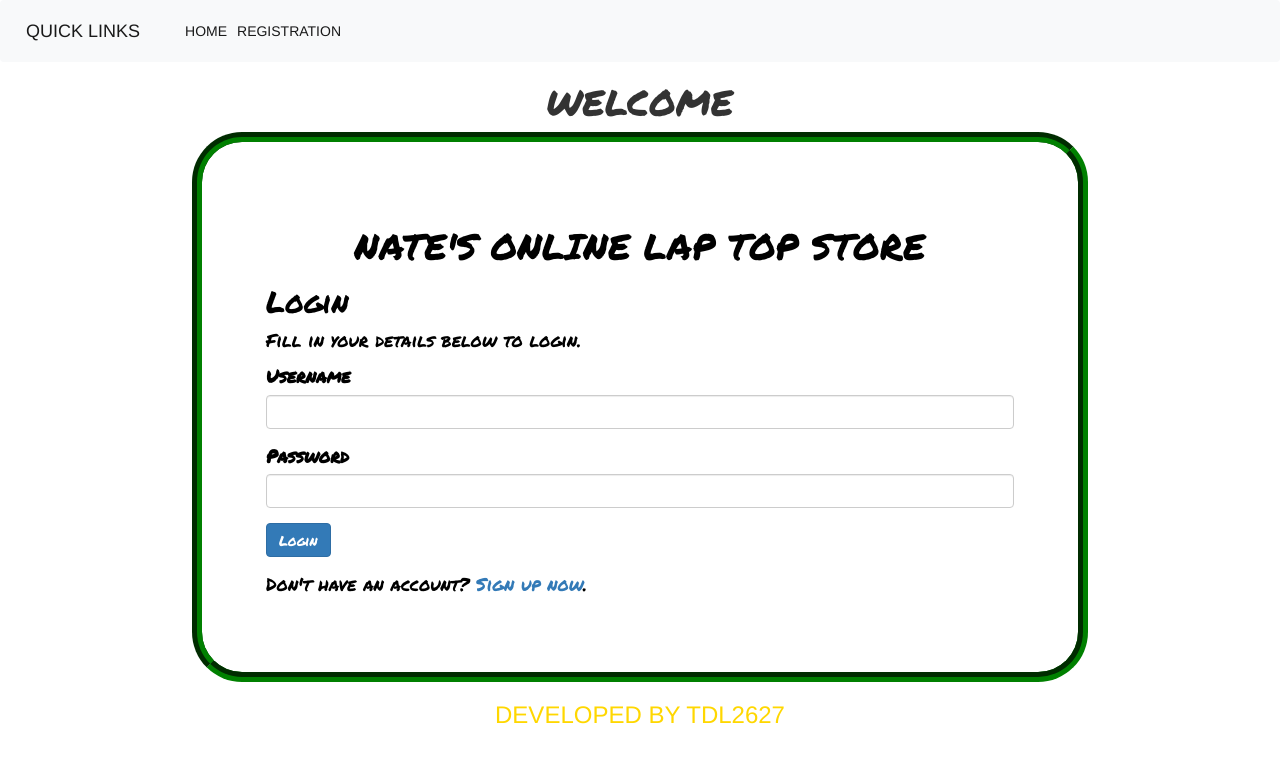
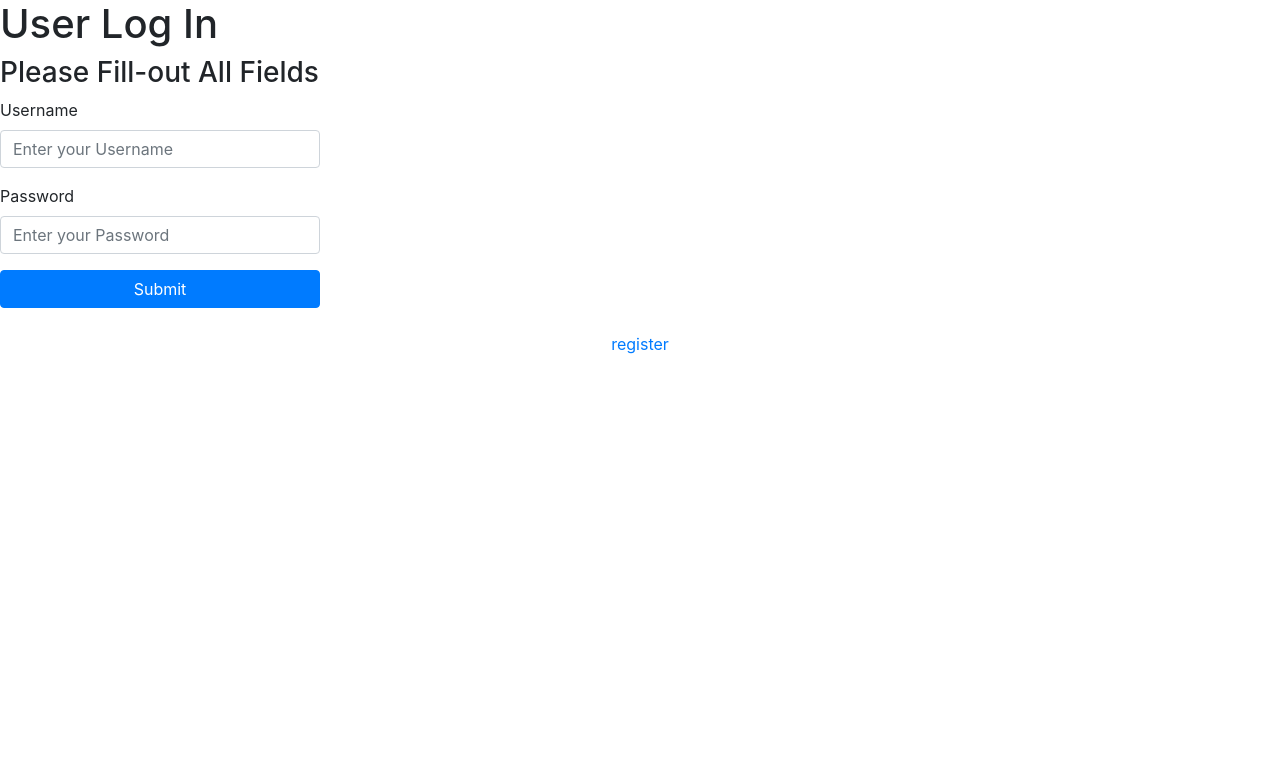
Before and after one commit to TDL2627/OnlineStore, a PHP site: page /login.php in a window 1280 px wide. Shown: the top 763 px of the page. Run offline with PHP 8.4, Linux system fonts and the light colour scheme; some libraries are stand-ins or nearby versions.

Commit message:
login alter

```diff
--- a/login.php
+++ b/login.php
@@ -1,148 +1,50 @@
-<?php
-// Initialize the session
-session_start();
+<!DOCTYPE html>
+<html lang="en-US">
+  <head>
+  <title>IT SourceCode</title>
+  <link rel="stylesheet" href="libs/css/bootstrap.min.css">
+  <link rel="stylesheet" href="libs/style.css">
+  </head>
+  <h1>User Log In</h1>
+<div class="input-field">
+        <h3>Please Fill-out All Fields</h3>
+        <form method="post" action="#" >
+          <div class="form-group">
+            <label>Username</label>
+            <input type="text" class="form-control" name="user" style="width:20em;" placeholder="Enter your Username" required />
+          </div>
+          <div class="form-group">
+            <label>Password</label>
+            <input type="password" class="form-control" name="pass" style="width:20em;" placeholder="Enter your Password" required />
+          </div>
+          <div class="form-group">
+            <input type="submit" name="submit" class="btn btn-primary submitBtn" style="width:20em; margin:0;" /><br><br>
+            <center>
+             <a href="signup.php">register</a>
+           </center>
+          </div>
 
-// Check if the user is already logged in, if yes then redirect him to welcome page
-if(isset($_SESSION["loggedin"]) && $_SESSION["loggedin"] === true){
-  header("location: index.php");
-  exit;
+        </form>
+      </div>
+      </html>
+      <?php
+      session_start();
+      include 'db/db.php';
+if(isset($_POST['submit'])){
+  $user = $_POST['user'];
+  $pass = $_POST['pass'];
+  $query=mysqli_query($db,"SELECT * FROM users WHERE username = '$user' AND password = '$pass'");
+  $num_rows=mysqli_num_rows($query);
+  $row=mysqli_fetch_array($query);
+  $_SESSION["id"]=$row['user_id'];
+if ($num_rows>0)
+{
+    ?>
+    <script>
+      alert('Successfully Log In');
+      document.location='index.php'
+    </script>
+    <?php
 }
-
-// Include database file
-require_once "db/db.php";
-
-// Define variables and initialize with empty values
-$username = $password = "";
-$username_err = $password_err = "";
-
-// Processing form data when form is submitted
-if($_SERVER["REQUEST_METHOD"] == "POST"){
-
-    // Check if username is empty
-    if(empty(trim($_POST["username"]))){
-        $username_err = "Please enter username.";
-    } else{
-        $username = trim($_POST["username"]);
-    }
-
-    // Check if password is empty
-    if(empty(trim($_POST["password"]))){
-        $password_err = "Please enter your password.";
-    } else{
-        $password = trim($_POST["password"]);
-    }
-
-    // Validate credentials
-    if(empty($username_err) && empty($password_err)){
-        // Prepare a select statement
-        $sql = "SELECT id, username, password FROM users WHERE username = ?";
-
-        if($stmt = mysqli_prepare($link, $sql)){
-            // Bind variables to the prepared statement as parameters
-            mysqli_stmt_bind_param($stmt, "s", $param_username);
-
-            // Set parameters
-            $param_username = $username;
-
-            // Attempt to execute the prepared statement
-            if(mysqli_stmt_execute($stmt)){
-                // Store result
-                mysqli_stmt_store_result($stmt);
-
-                // Check if username exists, if yes then verify password
-                if(mysqli_stmt_num_rows($stmt) == 1){
-                    // Bind result variables
-                    mysqli_stmt_bind_result($stmt, $id, $username, $hashed_password);
-                    if(mysqli_stmt_fetch($stmt)){
-                        if(password_verify($password, $hashed_password)){
-                            // Password is correct, so start a new session
-                            session_start();
-
-                            // Store data in session variables
-                            $_SESSION["loggedin"] = true;
-                            $_SESSION["id"] = $id;
-                            $_SESSION["username"] = $username;
-
-                            // Redirect user to welcome page
-                            header("location: index.php");
-                        } else{
-                            // Display an error message if password is not valid
-                            $password_err = "The password you entered was not valid.";
-                        }
-                    }
-                } else{
-                    // Display an error message if username doesn't exist
-                    $username_err = "No account found with that username.";
-                }
-            } else{
-                echo "Oops! Something went wrong. Please try again later.";
-            }
-
-            // Close statement
-            mysqli_stmt_close($stmt);
-        }
-    }
-
-    // Close connection
-    mysqli_close($link);
 }
-?>
-
-<!DOCTYPE html>
-<html lang="en">
-<head>
-    <meta charset="UTF-8">
-    <title>Login</title>
-    <link rel="stylesheet" href="https://stackpath.bootstrapcdn.com/bootstrap/4.3.1/css/bootstrap.min.css" integrity="sha384-ggOyR0iXCbMQv3Xipma34MD+dH/1fQ784/j6cY/iJTQUOhcWr7x9JvoRxT2MZw1T" crossorigin="anonymous">
-        <link rel="stylesheet" href="https://maxcdn.bootstrapcdn.com/bootstrap/3.4.1/css/bootstrap.min.css">
-        <script src="https://ajax.googleapis.com/ajax/libs/jquery/3.4.1/jquery.min.js"></script>
-        <script src="https://maxcdn.bootstrapcdn.com/bootstrap/3.4.1/js/bootstrap.min.js"></script>
-        <link rel="stylesheet" href="css/stylesheet.css">
-        <link href="https://fonts.googleapis.com/css2?family=Permanent+Marker&display=swap" rel="stylesheet">
-</head>
-<body>
-<nav class="navbar navbar-expand-lg navbar-light bg-light">
-        <a class="navbar-brand" href="#">QUICK LINKS</a>
-        <button class="navbar-toggler" type="button" data-toggle="collapse" data-target="#navbarNav" aria-controls="navbarNav" aria-expanded="false" aria-label="Toggle navigation">
-          <span class="navbar-toggler-icon"></span>
-        </button>
-        <div class="collapse navbar-collapse" id="navbarNav">
-          <ul class="navbar-nav">
-            <li class="nav-item active">
-              <a class="nav-link" href="index.php">HOME <span class="sr-only">(current)</span></a>
-              </li>
-              <li class="nav-item active">
-              <a class="nav-link" href="signup.php">REGISTRATION <span class="sr-only">(current)</span></a>
-            </li>
-
-          </ul>
-        </div>
-      </nav>
-
-    <div class="wrapper">
-    <h1>WELCOME</h1>
-    <div class="log">
-        <h1>NATE'S ONLINE LAP TOP STORE</h1>
-        <h2>Login</h2>
-        <p> Fill in your details below to login.</p>
-        <form action="<?php echo htmlspecialchars($_SERVER["PHP_SELF"]); ?>" method="post">
-            <div class="form-group <?php echo (!empty($username_err)) ? 'has-error' : ''; ?>">
-                <label>Username</label>
-                <input type="text" name="username" class="form-control" value="<?php echo $username; ?>">
-                <span class="help-block"><?php echo $username_err; ?></span>
-            </div>
-            <div class="form-group <?php echo (!empty($password_err)) ? 'has-error' : ''; ?>">
-                <label>Password</label>
-                <input type="password" name="password" class="form-control">
-                <span class="help-block"><?php echo $password_err; ?></span>
-            </div>
-            <div class="form-group">
-                <input type="submit" class="btn btn-primary" value="Login">
-            </div>
-            <p>Don't have an account? <a href="signup.php">Sign up now</a>.</p>
-        </form>
-    </div>
-    </div>
-    <h3>DEVELOPED BY TDL2627</h3>
-</body>
-</html>
+      ?>
```
